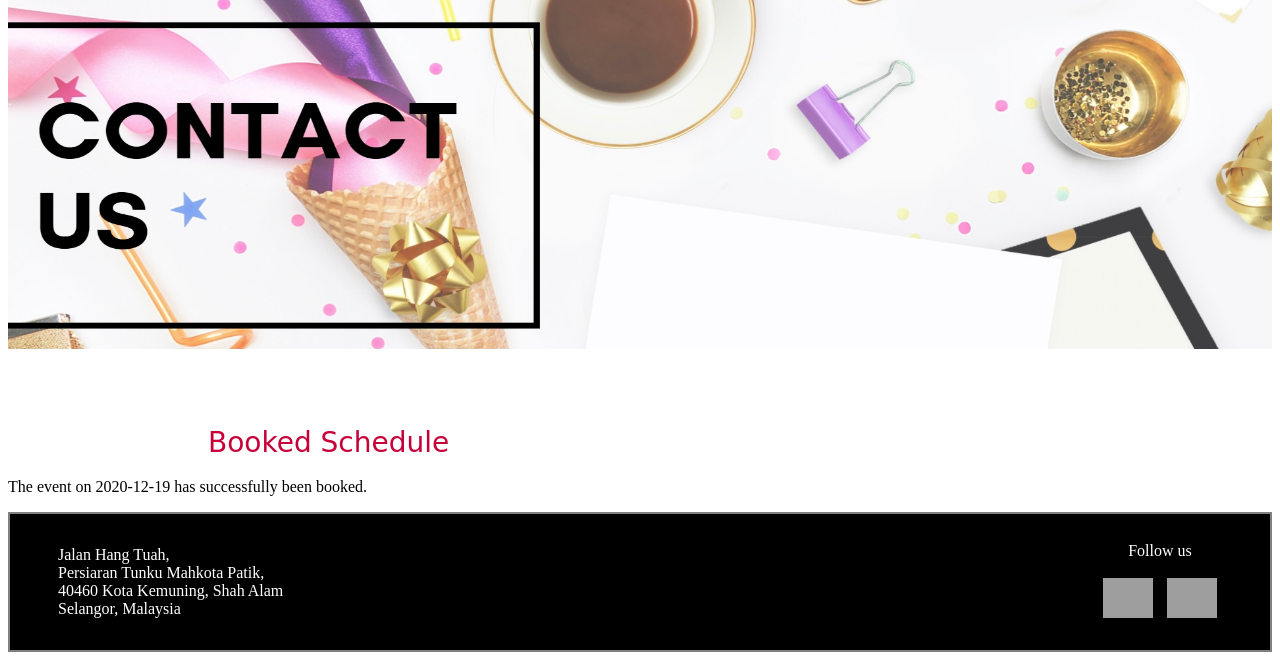
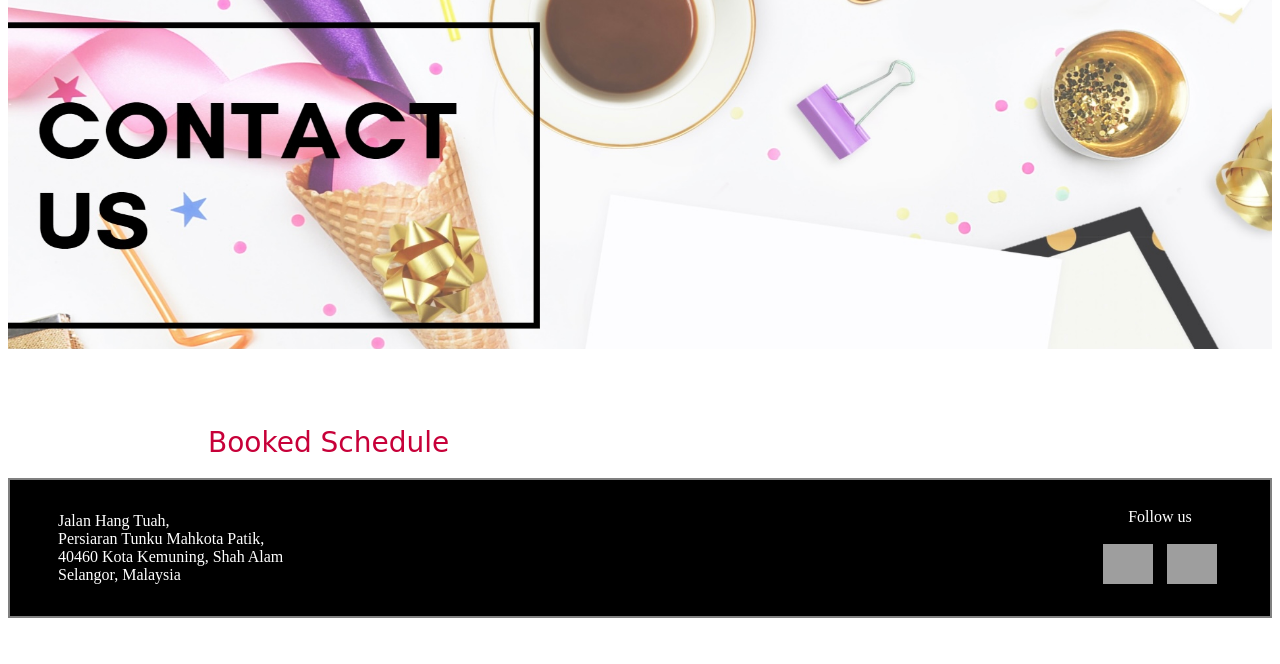
Before and after one commit to aidilfahmiey/Case_Study, a PHP site: page /CheckSchedule.php in a window 1280 px wide; the page is wider, and only the part inside the window is pictured. Shown: the part 136-800 px from the top of that part. Run offline with PHP 8.4, Linux system fonts and the light colour scheme; grey boxes are pictures that could not be loaded.

Commit message:
update by aidil

```diff
--- a/CheckSchedule.php
+++ b/CheckSchedule.php
@@ -47,16 +47,7 @@ $userdata[]='irises';
 
         <h1 class="checkTitle">Booked Schedule</h1>
 
-        <?php
-        $udate = "2020-12-19";
-        if (array($udate,$userdata)){
-            echo "<p>The event on $udate has successfully been booked.</p>";
-        } else {
-            echo "<p>There is no event booked on $udate .</p>";
-        }
-
-        ?>
-
+        <?php include("userdata.php");?>
 
     <table class="table">
     <tr>
```
Also changed, not shown: userdata.php (+6 -2 lines).
